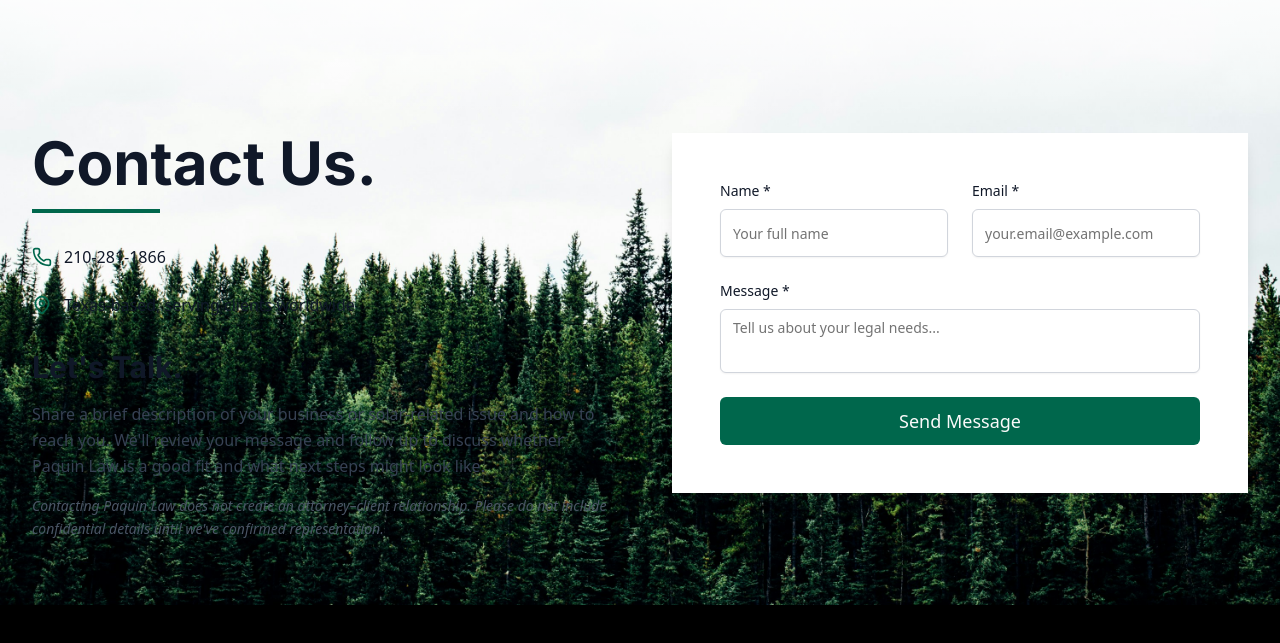
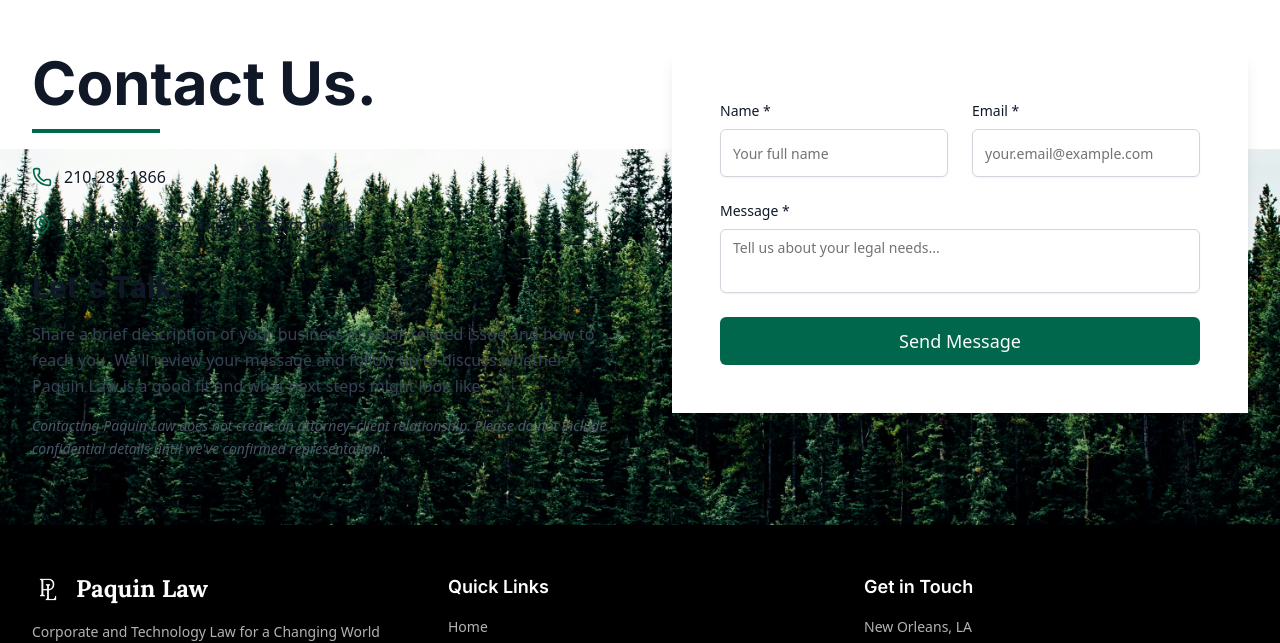
Before and after one commit to henrypaq/paquin-law-website, a Next.js app: page / in a window 1280 px wide. Shown: the part 4184-4827 px from the top of the page. Built offline with nearby package versions, Linux system fonts and the light colour scheme.

Commit message:
Add white padding above CTA image and move content up

```diff
--- a/components/Contact.tsx
+++ b/components/Contact.tsx
@@ -101,8 +101,11 @@ const Contact = () => {
     <section
       id="contact"
       ref={sectionRef}
-      className="relative pt-36 md:pt-44 pb-0 overflow-hidden"
+      className="relative pt-48 md:pt-56 pb-16 overflow-hidden"
     >
+      {/* White padding above image */}
+      <div className="absolute top-0 left-0 right-0 h-40 md:h-48 bg-white z-[1]" />
+
       {/* Background Image */}
       <div className="absolute inset-0 z-0">
         <img
@@ -113,10 +116,10 @@ const Contact = () => {
       </div>
 
       {/* Gradient fade from white to transparent */}
-      <div className="absolute top-0 left-0 right-0 h-32 md:h-40 bg-gradient-to-b from-white via-white/60 to-transparent z-[1]" />
+      <div className="absolute top-0 left-0 right-0 h-32 md:h-40 bg-gradient-to-b from-white via-white/70 to-transparent z-[2]" />
 
       {/* Content */}
-      <div className="relative z-10 max-w-7xl mx-auto px-4 sm:px-6 lg:px-8 pb-16">
+      <div className="relative z-10 max-w-7xl mx-auto px-4 sm:px-6 lg:px-8 -mt-24 md:-mt-32">
         <div className="grid grid-cols-1 lg:grid-cols-2 gap-16 items-start">
           {/* Left Column - Text Content */}
           <motion.div
```
